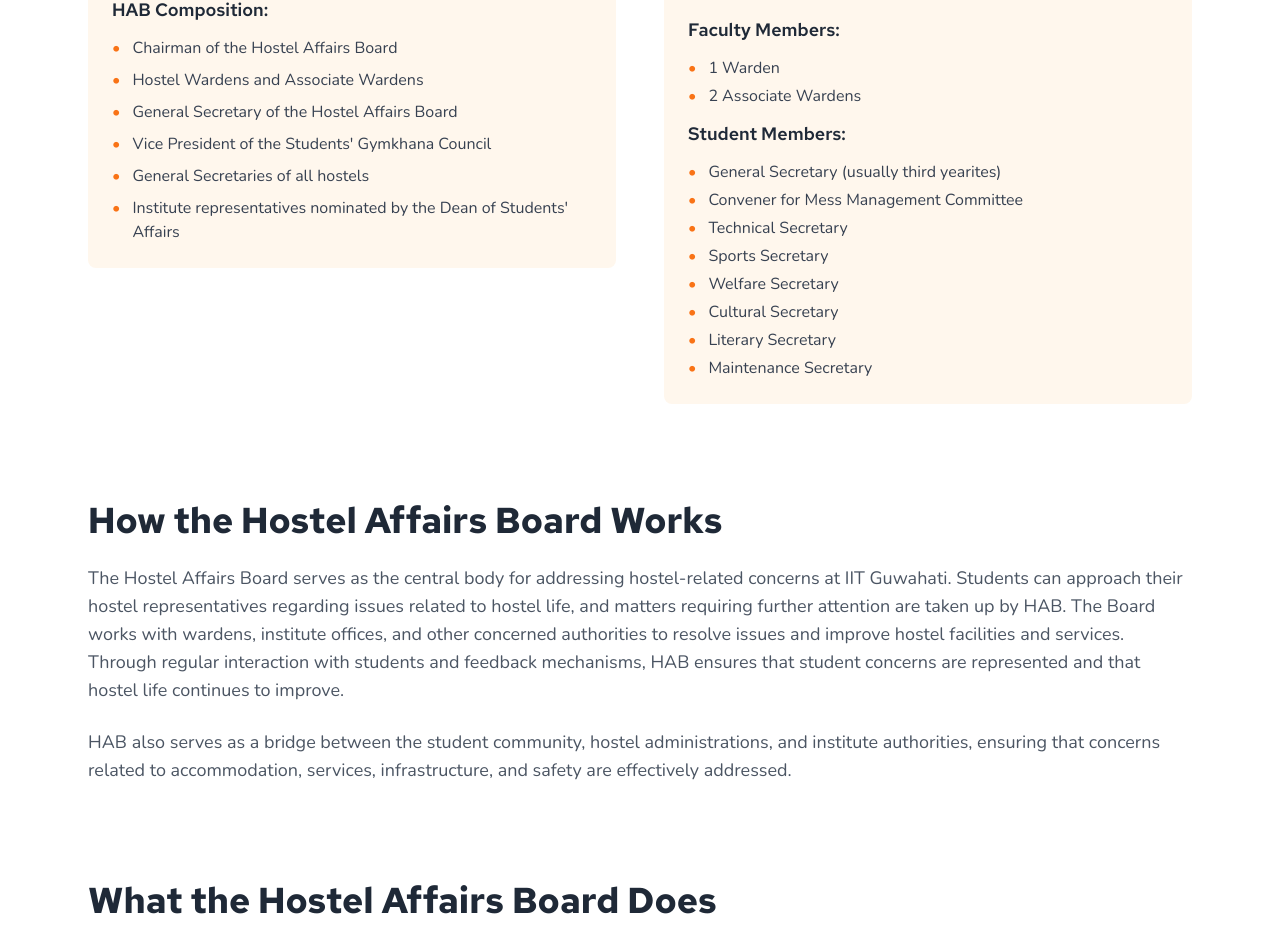
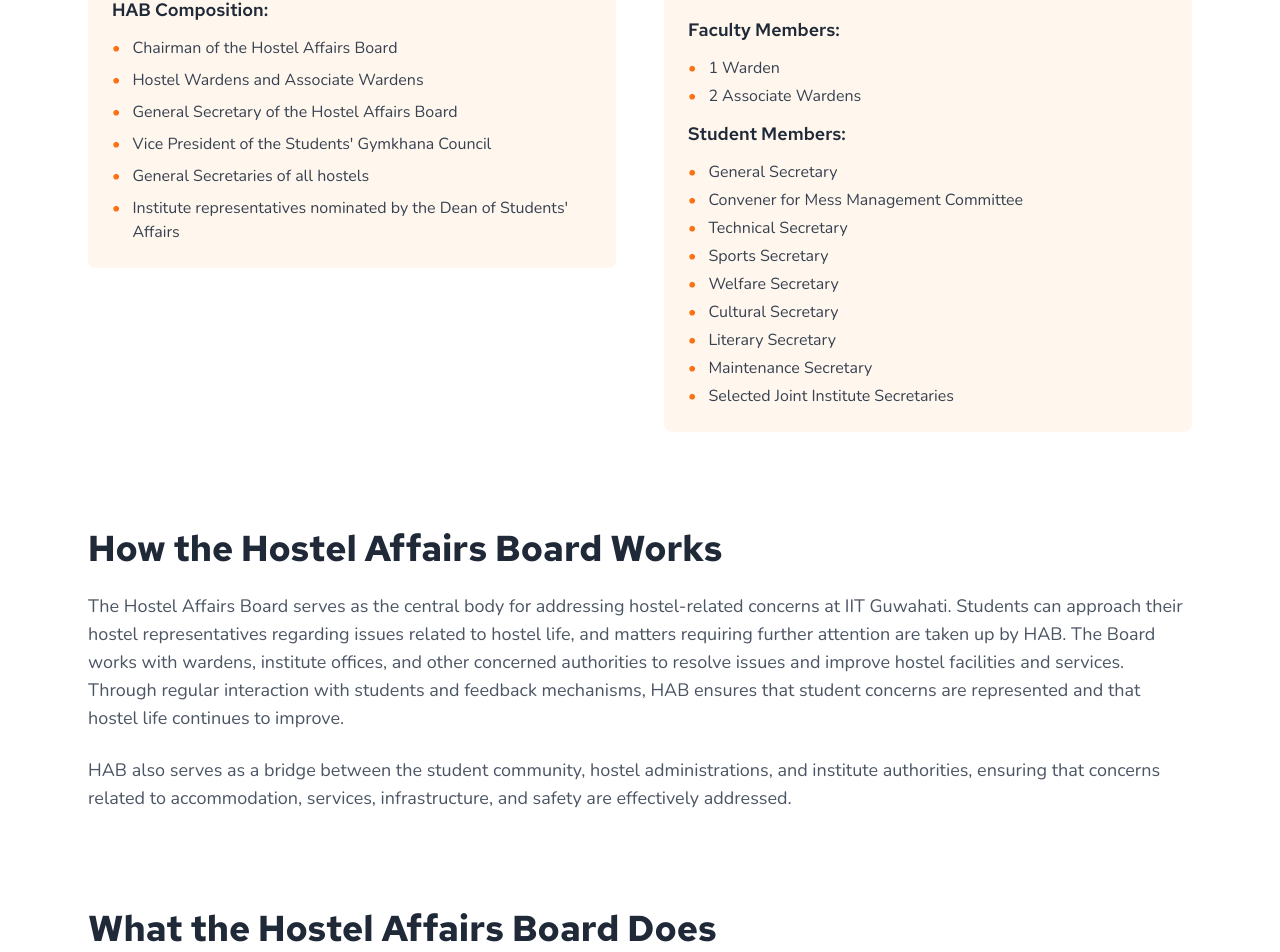
Before and after one commit to swciitg/Freshers_Portal, a React (Create React App) app in the folder frontend/: page /freshers/hab in a window 1280 px wide. Shown: the part 1116-2068 px from the top of the page. Built offline with nearby package versions, Linux system fonts and the light colour scheme; no server answers.

Commit message:
hab data change

```diff
--- a/frontend/src/components/HabPage/MainPage.js
+++ b/frontend/src/components/HabPage/MainPage.js
@@ -116,7 +116,7 @@ const MainPage = (props) => {
             <ul className="space-y-1 text-gray-700 text-base">
               <li className="flex items-start">
                 <span className="mr-3 text-orange-500">•</span>
-                <span>General Secretary (usually third yearites)</span>
+                <span>General Secretary</span>
               </li>
               <li className="flex items-start">
                 <span className="mr-3 text-orange-500">•</span>
@@ -145,6 +145,10 @@ const MainPage = (props) => {
               <li className="flex items-start">
                 <span className="mr-3 text-orange-500">•</span>
                 <span>Maintenance Secretary</span>
+              </li>
+              <li className="flex items-start">
+                <span className="mr-3 text-orange-500">•</span>
+                <span>Selected Joint Institute Secretaries</span>
               </li>
             </ul>
           </div>
```
